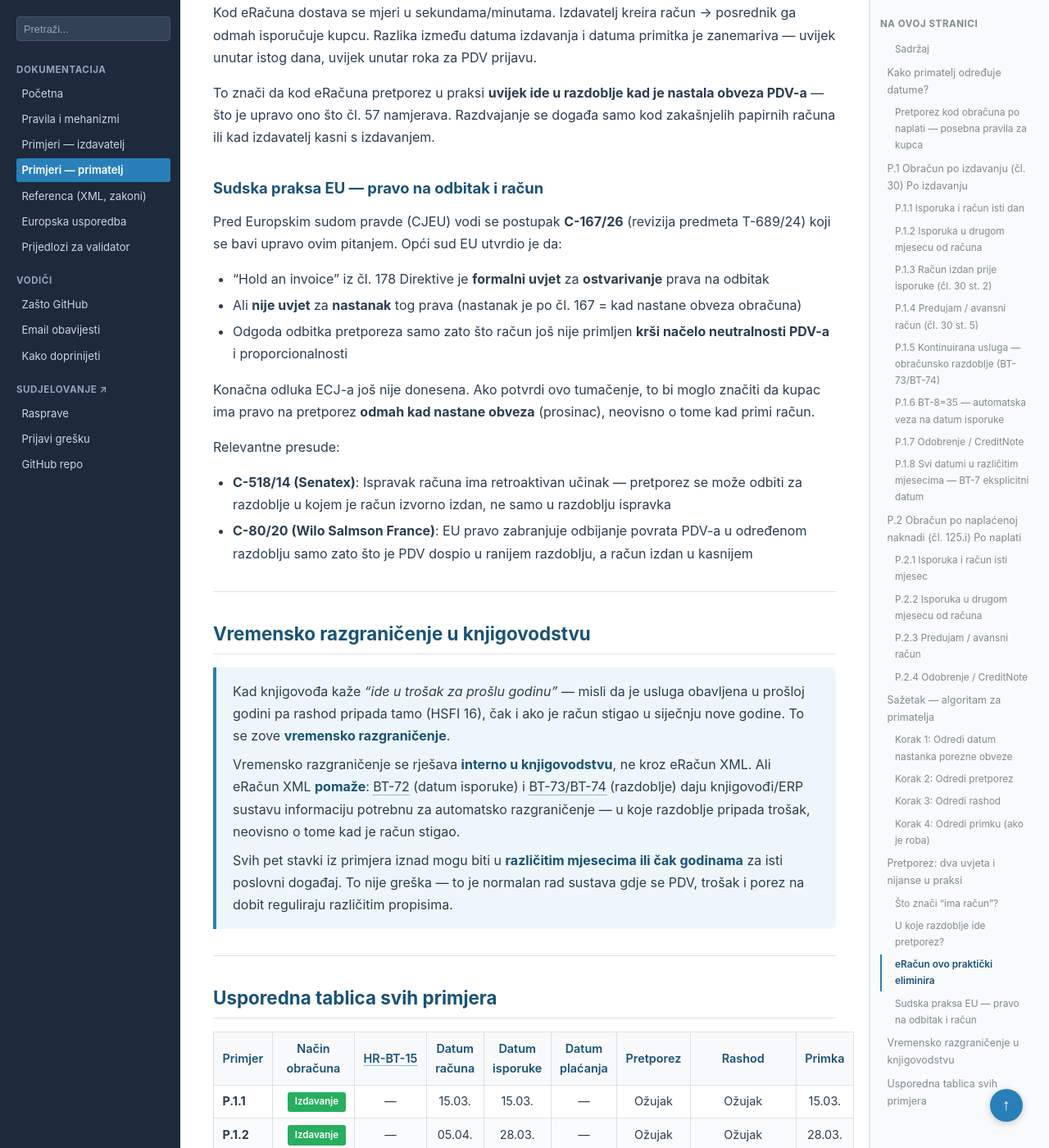
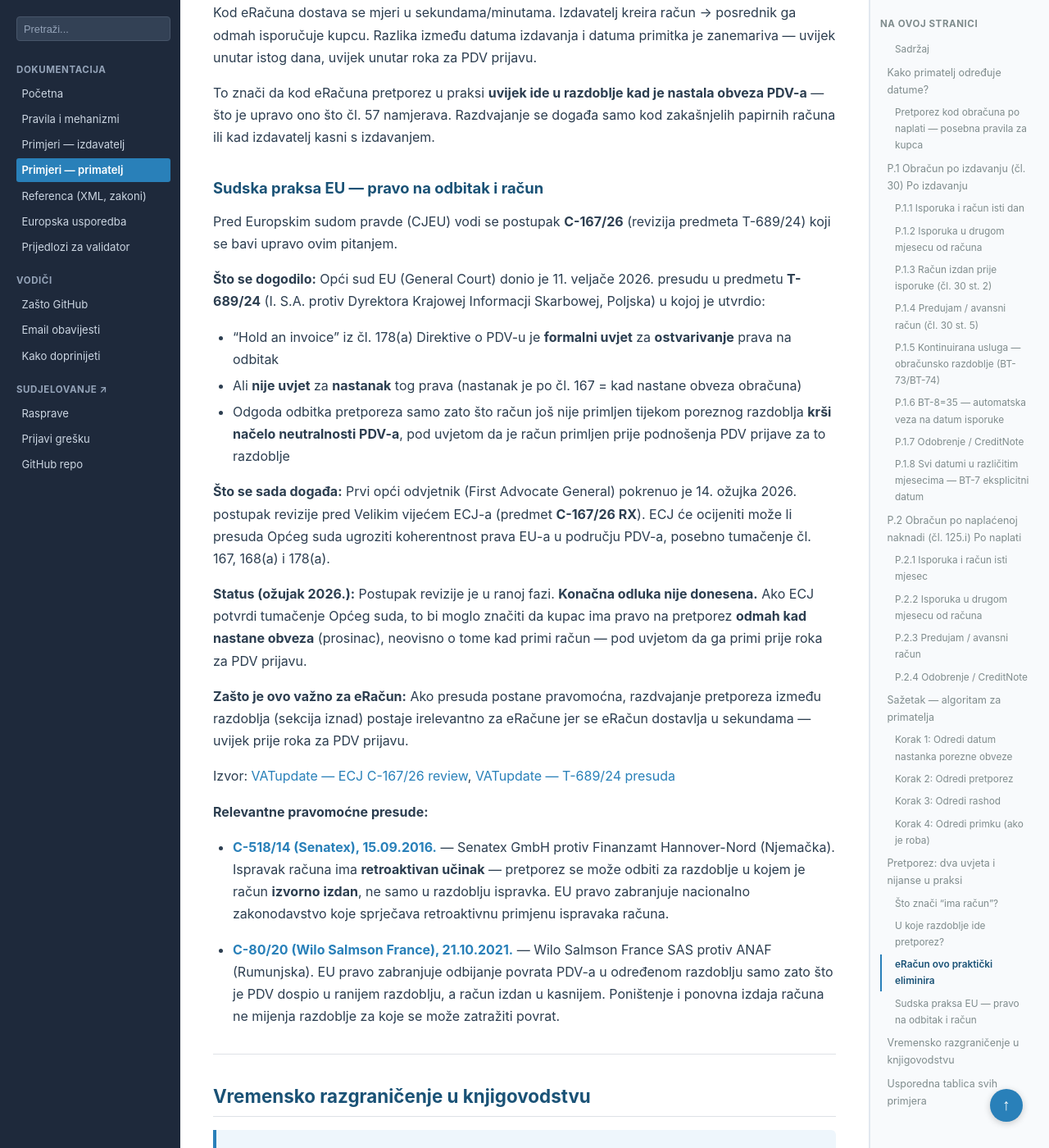
Before and after one commit to dageci/eracun-fiskalizacija-datumi, a Jekyll site: the page built from docs/primjeri-primatelj.md, in a window 1280 px wide and 1400 px high, scrolled down 16184 px. Shown: the whole window at 82% size. Built offline with Jekyll 4.4.1, drawn with Linux system fonts in a browser that asks for light colours; some of the changed text lies outside the part shown.

Commit message:
CJEU sudska praksa proširena — detalji, datumi, linkovi na EUR-Lex
C-167/26: dodan kronološki tijek (T-689/24 presuda 11.02.2026,
revizija 14.03.2026, status: u tijeku), objašnjeno zašto je važno
za eRačun, VATupdate izvori.
C-518/14 Senatex: dodan datum presude, stranke, EUR-Lex link.
C-80/20 Wilo Salmson: dodan datum presude, stranke, EUR-Lex link.

```diff
--- a/docs/primjeri-primatelj.md
+++ b/docs/primjeri-primatelj.md
@@ -482,17 +482,27 @@ To znači da kod eRačuna pretporez u praksi **uvijek ide u razdoblje kad je nas
 
 ### Sudska praksa EU — pravo na odbitak i račun
 
-Pred Europskim sudom pravde (CJEU) vodi se postupak **C-167/26** (revizija predmeta T-689/24) koji se bavi upravo ovim pitanjem. Opći sud EU utvrdio je da:
+Pred Europskim sudom pravde (CJEU) vodi se postupak **C-167/26** (revizija predmeta T-689/24) koji se bavi upravo ovim pitanjem.
 
-- "Hold an invoice" iz čl. 178 Direktive je **formalni uvjet** za **ostvarivanje** prava na odbitak
+**Što se dogodilo:** Opći sud EU (General Court) donio je 11. veljače 2026. presudu u predmetu **T-689/24** (I. S.A. protiv Dyrektora Krajowej Informacji Skarbowej, Poljska) u kojoj je utvrdio:
+
+- "Hold an invoice" iz čl. 178(a) Direktive o PDV-u je **formalni uvjet** za **ostvarivanje** prava na odbitak
 - Ali **nije uvjet** za **nastanak** tog prava (nastanak je po čl. 167 = kad nastane obveza obračuna)
-- Odgoda odbitka pretporeza samo zato što račun još nije primljen **krši načelo neutralnosti PDV-a** i proporcionalnosti
+- Odgoda odbitka pretporeza samo zato što račun još nije primljen tijekom poreznog razdoblja **krši načelo neutralnosti PDV-a**, pod uvjetom da je račun primljen prije podnošenja PDV prijave za to razdoblje
 
-Konačna odluka ECJ-a još nije donesena. Ako potvrdi ovo tumačenje, to bi moglo značiti da kupac ima pravo na pretporez **odmah kad nastane obveza** (prosinac), neovisno o tome kad primi račun.
+**Što se sada događa:** Prvi opći odvjetnik (First Advocate General) pokrenuo je 14. ožujka 2026. postupak revizije pred Velikim vijećem ECJ-a (predmet **C-167/26 RX**). ECJ će ocijeniti može li presuda Općeg suda ugroziti koherentnost prava EU-a u području PDV-a, posebno tumačenje čl. 167, 168(a) i 178(a).
 
-Relevantne presude:
-- **C-518/14 (Senatex)**: Ispravak računa ima retroaktivan učinak — pretporez se može odbiti za razdoblje u kojem je račun izvorno izdan, ne samo u razdoblju ispravka
-- **C-80/20 (Wilo Salmson France)**: EU pravo zabranjuje odbijanje povrata PDV-a u određenom razdoblju samo zato što je PDV dospio u ranijem razdoblju, a račun izdan u kasnijem
+**Status (ožujak 2026.):** Postupak revizije je u ranoj fazi. **Konačna odluka nije donesena.** Ako ECJ potvrdi tumačenje Općeg suda, to bi moglo značiti da kupac ima pravo na pretporez **odmah kad nastane obveza** (prosinac), neovisno o tome kad primi račun — pod uvjetom da ga primi prije roka za PDV prijavu.
+
+**Zašto je ovo važno za eRačun:** Ako presuda postane pravomoćna, razdvajanje pretporeza između razdoblja (sekcija iznad) postaje irelevantno za eRačune jer se eRačun dostavlja u sekundama — uvijek prije roka za PDV prijavu.
+
+Izvor: <a href="https://www.vatupdate.com/2026/03/14/ecj-c-167-26-ecj-cjeu-will-review-case-egc-case-t-689-24-rx-vat-deduction-invoice-timing/" target="_blank">VATupdate — ECJ C-167/26 review</a>, <a href="https://www.vatupdate.com/2026/02/16/comments-on-ecg-t-689-24-confirms-incompatibility-of-polish-input-vat-deduction-rules-with-eu-law/" target="_blank">VATupdate — T-689/24 presuda</a>
+
+**Relevantne pravomoćne presude:**
+
+- **<a href="https://eur-lex.europa.eu/legal-content/EN/TXT/?uri=CELEX:62014CJ0518" target="_blank">C-518/14 (Senatex), 15.09.2016.</a>** — Senatex GmbH protiv Finanzamt Hannover-Nord (Njemačka). Ispravak računa ima **retroaktivan učinak** — pretporez se može odbiti za razdoblje u kojem je račun **izvorno izdan**, ne samo u razdoblju ispravka. EU pravo zabranjuje nacionalno zakonodavstvo koje sprječava retroaktivnu primjenu ispravaka računa.
+
+- **<a href="https://eur-lex.europa.eu/legal-content/EN/TXT/?uri=celex:62020CJ0080" target="_blank">C-80/20 (Wilo Salmson France), 21.10.2021.</a>** — Wilo Salmson France SAS protiv ANAF (Rumunjska). EU pravo zabranjuje odbijanje povrata PDV-a u određenom razdoblju samo zato što je PDV dospio u ranijem razdoblju, a račun izdan u kasnijem. Poništenje i ponovna izdaja računa ne mijenja razdoblje za koje se može zatražiti povrat.
 
 ---
 
```
